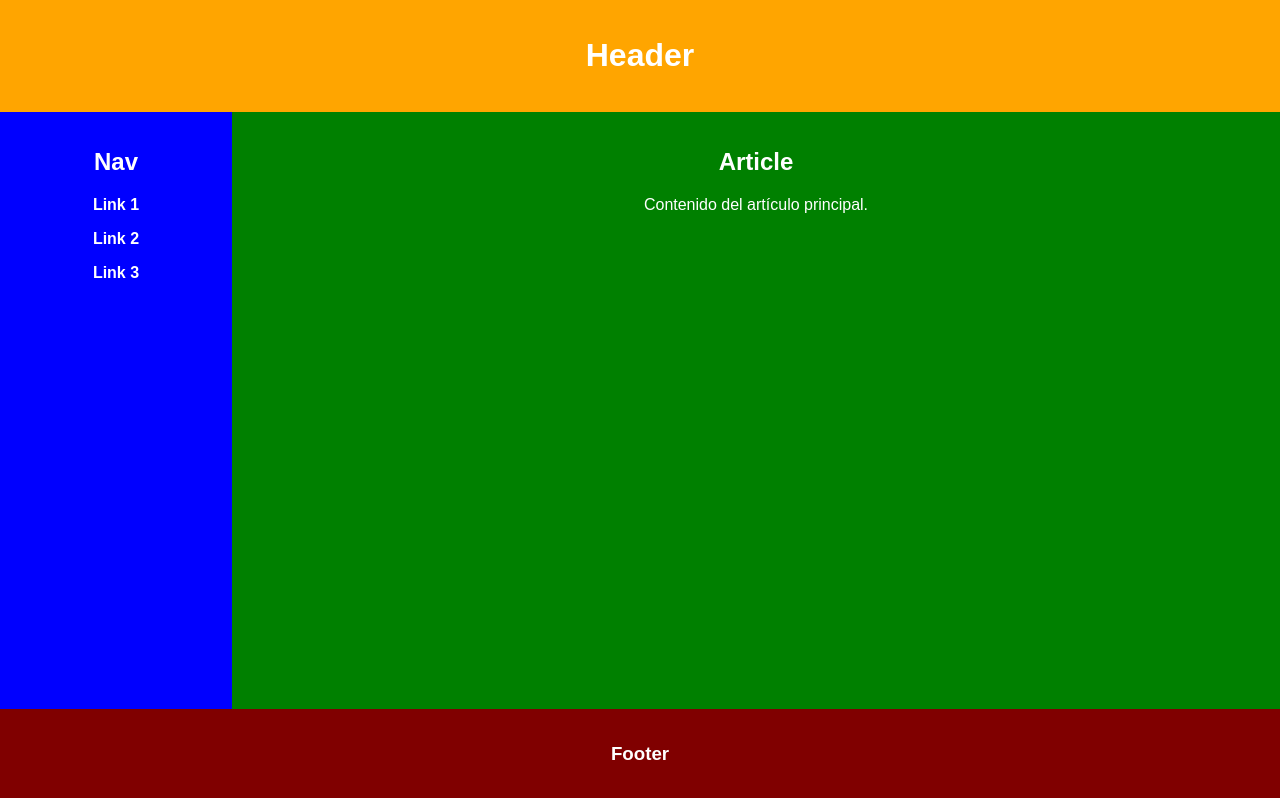
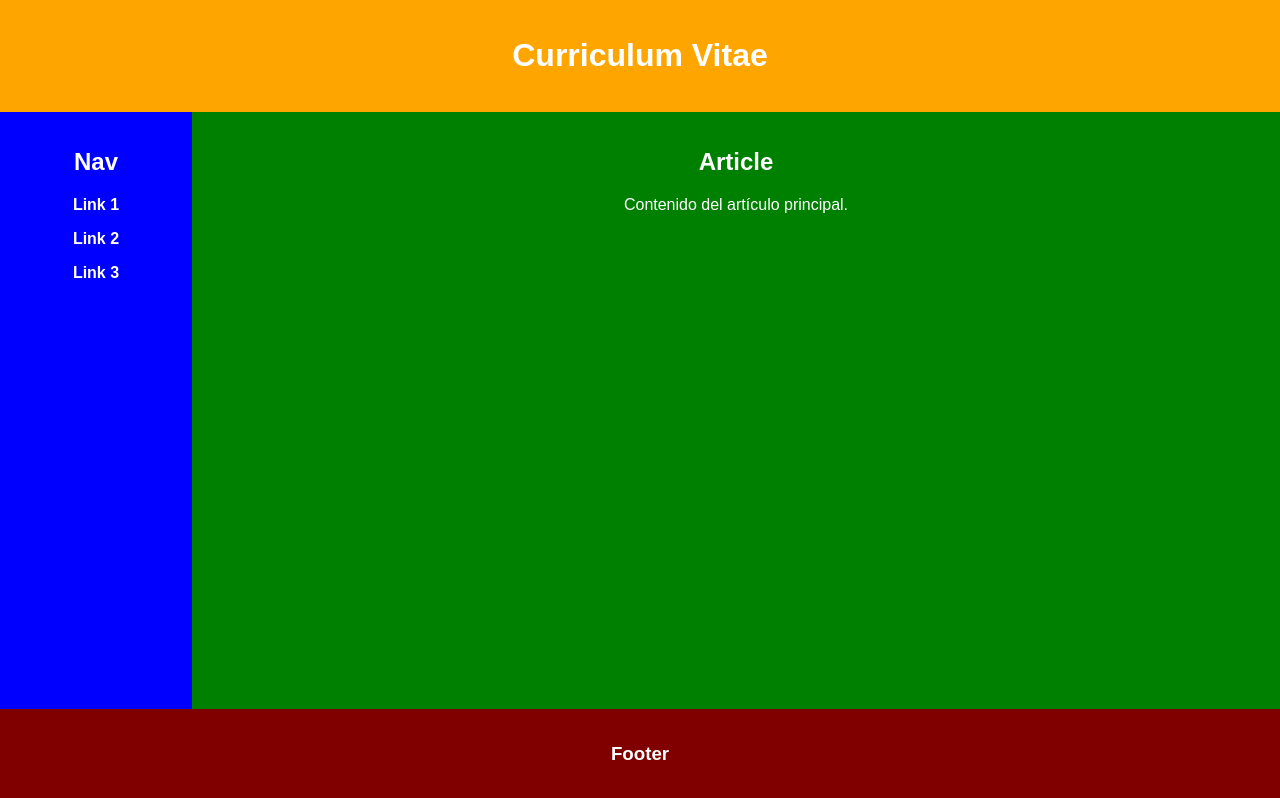
Before and after one commit to jrvrr/Curriculum, a plain HTML site: page index.html in a window 1280 px wide. Drawn offline with Linux system fonts and the light colour scheme.

Commit message:
actualizacion de formato en el css

```diff
--- a/css/style.css
+++ b/css/style.css
@@ -11,7 +11,7 @@ body {
     color: white;
     text-align: center;
     padding: 1rem;
-    flex-shrink: 0;
+    flex-shrink: 10;
 }
 
 .layout {
@@ -23,7 +23,8 @@ body {
 .nav {
     background-color: #0000FF;
     color: white;
-    width: 200px;
+    width: 160px;
+    height: auto;
     flex-shrink: 0;
     padding: 1rem;
     text-align: center;
--- a/index.html
+++ b/index.html
@@ -8,7 +8,7 @@
 </head>
 <body>
     <header class="header">
-        <h1>Header</h1>
+        <h1>Curriculum Vitae</h1>
     </header>
 
     <div class="layout">
```
